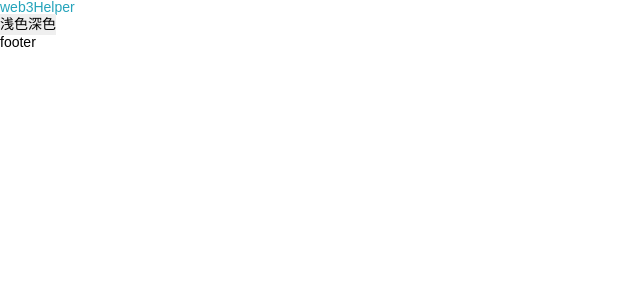
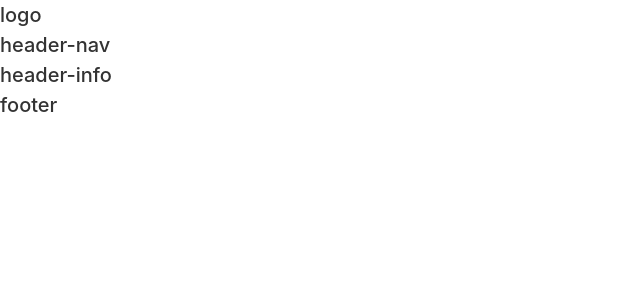
Before and after one commit to web3helper/web3Helper, a Vue app: page / in a window 1280 px wide. Shown: the top 300 px of the page, without its empty margins (0-640 px from the left). Built offline with nearby package versions, Linux system fonts and the light colour scheme.

Commit message:
fix  add header

```diff
--- a/package.json
+++ b/package.json
@@ -26,6 +26,9 @@
   },
   "devDependencies": {
     "@vitejs/plugin-vue": "^4.0.0",
+    "autoprefixer": "^10.4.13",
+    "postcss": "^8.4.21",
+    "tailwindcss": "^3.2.4",
     "vite": "^4.0.0"
   }
 }
--- /dev/null
+++ b/postcss.config.cjs
@@ -0,0 +1,6 @@
+module.exports = {
+  plugins: {
+    tailwindcss: {},
+    autoprefixer: {},
+  },
+}
--- a/src/assets/css/mixin.styl
+++ b/src/assets/css/mixin.styl
@@ -3,7 +3,7 @@
 //获取背景色
 bg_color($color)
   //默认样式（任意选择一个主题即可注意要和下面的默认主题一致）
-  background-color: light[$color];
+  // background-color: light[$color];
 
   for item in themeList
     //判断html的data-theme的属性值，{}是Stylus插值
@@ -14,7 +14,7 @@ bg_color($color)
 
 //获取字体颜色
 font_color($color)
-  color: light[$color];
+  // color: light[$color];
 
   for item in themeList
     [data-theme = {item.name}] & {
--- a/src/main.js
+++ b/src/main.js
@@ -5,6 +5,7 @@ import './assets/css/border.styl';
 
 
 import './style.styl';
+import './tailwind.css';
 
 import App from './App.vue';
 import store from "./store";
--- a/src/style.styl
+++ b/src/style.styl
@@ -1,22 +1,34 @@
+html, body  {
+    padding: 0;
+    margin: 0;
+    font-size: 20px;
+    overflow: hidden;
+}
+* {
+    font-family: Inter,Helvetica,Arial,"Microsoft YaHei",sans-serif;
+    font-weight: 500;
+    -webkit-font-smoothing: antialiased;
+}
+
 :root {
-    --color-background: #000;
+    --color-background: #1b1b1b;
     --white-color-background: #fff;
     color-scheme: light dark;
 }
+
 body {
   height: 100%
   transition: color 0.5s, background-color 0.5s;
 }
+/* Media query monitoring */
 @media (prefers-color-scheme: dark) {
     [data-theme = dark] body {
-        background-color: var(--color-background);
-        color: var(--white-color-background);
+      background-color: var(--color-background)
     }
 }
 
 @media (prefers-color-scheme: light) {
-   [data-theme = light] body {
-        background-color: var(--white-color-background);
-        color: var(--color-background);
+    [data-theme = light] body {
+        background-color: var(--white-color-background)
     }
 }
--- /dev/null
+++ b/src/tailwind.css
@@ -0,0 +1,3 @@
+@tailwind base;
+@tailwind components;
+@tailwind utilities;
--- a/src/view/common/Header.vue
+++ b/src/view/common/Header.vue
@@ -34,15 +34,30 @@ const count = ref(0)
 </script>
 
 <template>
-    <header class="mod-header">
-        <a class="logo card">
+    <header class="main-header-container">
+      <div class="main-header">
+         <a class="header-logo">logo</a>
+         <div class="header-nav">header-nav</div>
+         <div class="header-info">header-info</div>
+      </div>
+
+        <!-- <a class="logo card">
+          <h1 class="text-3xl font-bold ">
             web3Helper
+          </h1>
         </a>
-        <div class="nav"></div>
+        <div class="nav">
+           <ul>
+               <li>Home</li>
+               <li>Token</li>
+               <li>NFT</li>
+               <li>Other Tools</li>
+           </ul>
+        </div>
         <div class="option">
             <button @click="chengTheme('light')">浅色</button>
             <button @click="chengTheme('dark')">深色</button>
-        </div>
+        </div> -->
     </header>
 </template>
 
--- /dev/null
+++ b/tailwind.config.cjs
@@ -0,0 +1,11 @@
+/** @type {import('tailwindcss').Config} */
+module.exports = {
+  content: [
+    "./index.html",
+    "./src/**/*.{vue,js,ts,jsx,tsx}",
+  ],
+  theme: {
+    extend: {},
+  },
+  plugins: [],
+}
```
Also changed, not shown: 2 other files (tests, documents, lock files or other folders).
